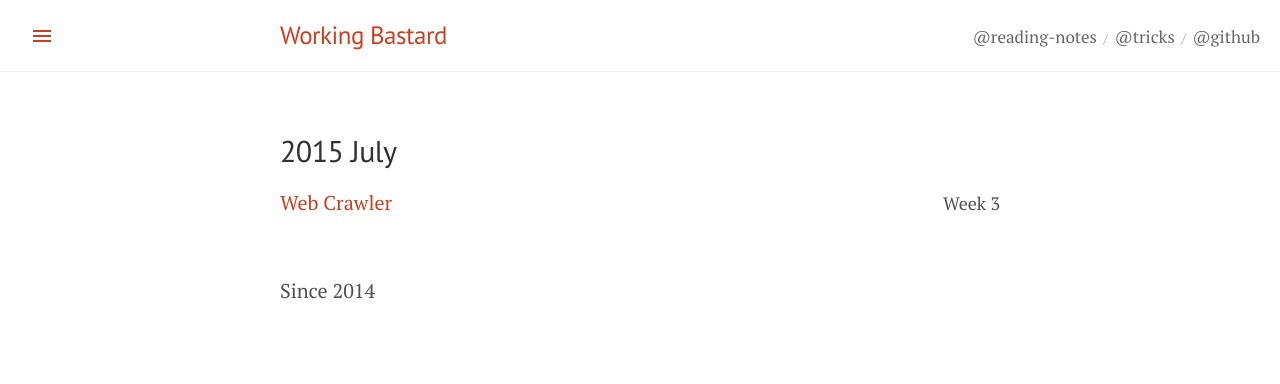
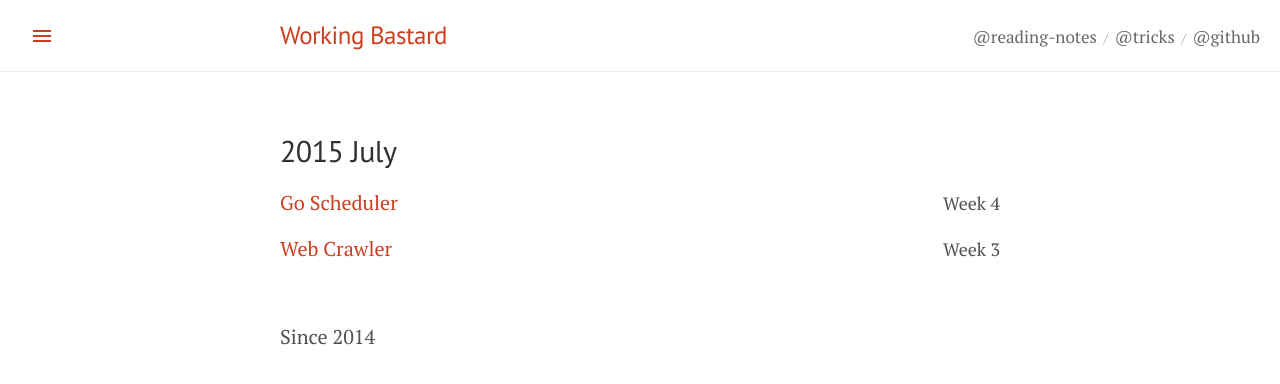
Before and after one commit to bcho/youknowmymind, a Jekyll site: the page built from reading-notes/index.html, in a window 1280 px wide. Shown: the top 384 px of the page. Built offline with Jekyll 4.4.1, drawn with Linux system fonts in a browser that asks for light colours; Markdown is read by kramdown in place of the engine named in the settings.

Commit message:
reading notes: 2015 July Week 4.

```diff
--- a/reading-notes/index.html
+++ b/reading-notes/index.html
@@ -7,6 +7,10 @@ title: Reading Notes
   <h1 class="block-title">2015 July</h1>
   <ul class="block-list">
     <li>
+      <a class="block-link" href="https://github.com/tiancaiamao/go-internals/blob/master/ebook/05.3.md">Go Scheduler</a>
+      <span class="block-meta">Week 4</span>
+    </li>
+    <li>
       <a class="block-link" href="https://www.evernote.com/shard/s19/sh/c177894e-ff59-4fbd-9157-4e503d2c9723/af63bb3409cb6030">Web Crawler</a>
       <span class="block-meta">Week 3</span>
     </li>
```
